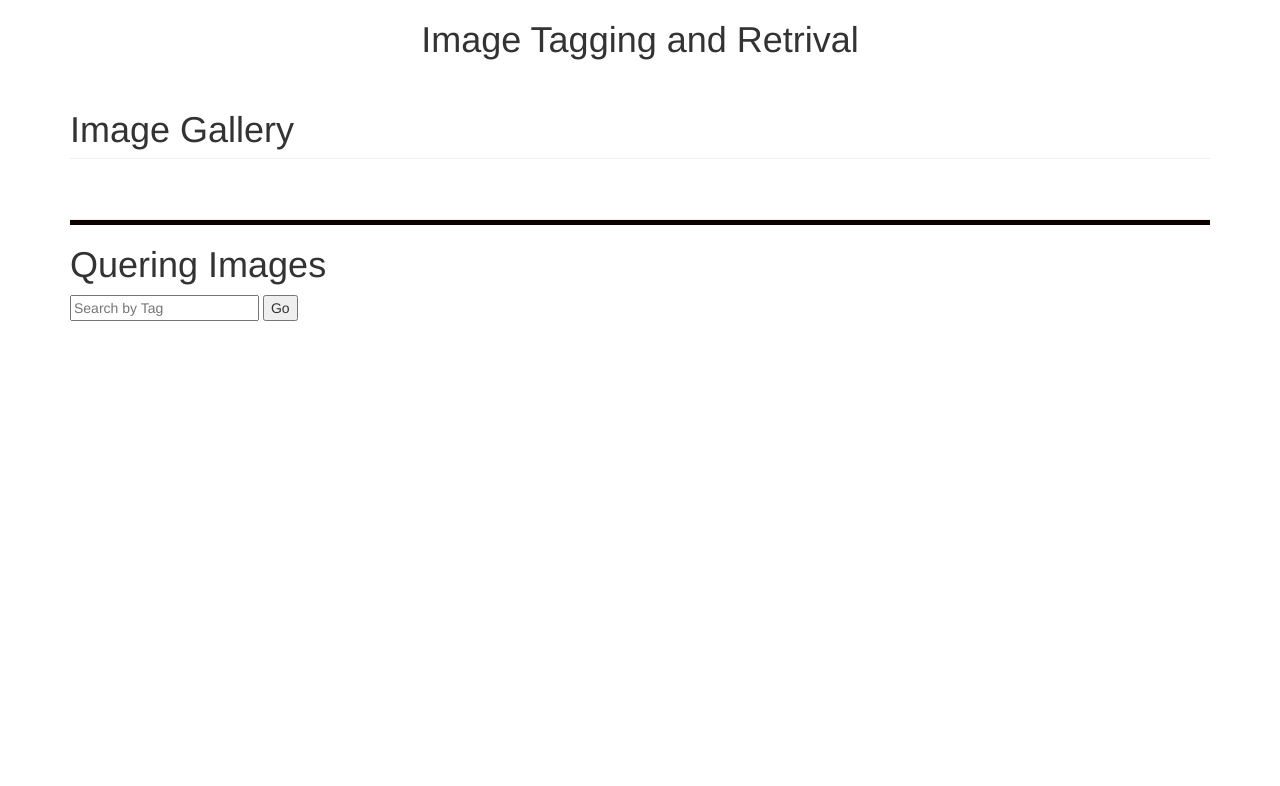
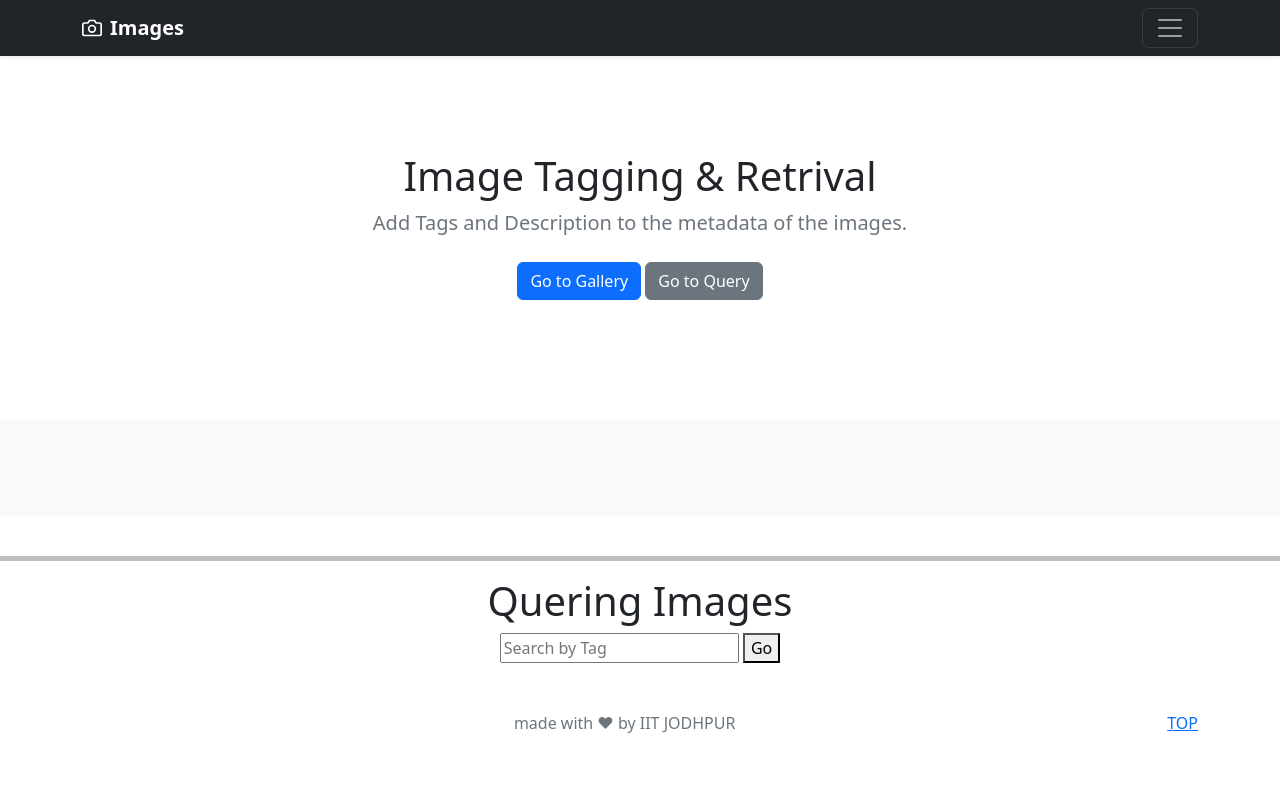
Before and after one commit to shubhamByte/Image_Tagging_and_Retrival, a Flask app: template templates/index.html in a window 1280 px wide. Shown: the top 786 px of the page. Run offline with Flask 2, Linux system fonts and the light colour scheme; the template is opened without the code that fills it, so the values that code supplies are empty; some libraries are stand-ins or nearby versions.

Commit message:
modified index.html with card

```diff
--- a/templates/index.html
+++ b/templates/index.html
@@ -5,81 +5,127 @@
     <title>Image_Render</title>
 
      <!-- BOOTSTRAP CDN -->
-    <link rel="stylesheet" href="https://maxcdn.bootstrapcdn.com/bootstrap/3.3.6/css/bootstrap.min.css"
-    integrity="sha384-1q8mTJOASx8j1Au+a5WDVnPi2lkFfwwEAa8hDDdjZlpLegxhjVME1fgjWPGmkzs7" crossorigin="anonymous">
+     <link href="https://cdn.jsdelivr.net/npm/bootstrap@5.2.0-beta1/dist/css/bootstrap.min.css" rel="stylesheet"
+     integrity="sha384-0evHe/X+R7YkIZDRvuzKMRqM+OrBnVFBL6DOitfPri4tjfHxaWutUpFmBp4vmVor" crossorigin="anonymous">
 
-    <!-- custom style -->
-    <style>
-    .img-responsive{
-        width: 700px;
-        height: 300px;
-
-    }
-</style>
 </head>
 
 
 <body >
-    <h1 style ="text-align: center;">Image Tagging and Retrival</h1>
+    <header>
+        <div class="collapse bg-dark" id="navbarHeader">
+          <div class="container">
+            <div class="row">
+              <div class="col-sm-8 col-md-7 py-4">
+                <h4 class="text-white">About</h4>
+              </div>
+              <div class="col-sm-4 offset-md-1 py-4">
+                <h4 class="text-white">Contact</h4>
+                <ul class="list-unstyled">
+                  <li><a href="#" class="text-white">Twitter</a></li>
+                  <li><a href="#" class="text-white">Facebook</a></li>
+                  <li><a href="#" class="text-white">Email</a></li>
+                </ul>
+              </div>
+            </div>
+          </div>
+        </div>
+        <div class="navbar navbar-dark bg-dark shadow-sm">
+          <div class="container">
+            <a href="#" class="navbar-brand d-flex align-items-center">
+              <svg xmlns="http://www.w3.org/2000/svg" width="20" height="20" fill="none" stroke="currentColor"
+                stroke-linecap="round" stroke-linejoin="round" stroke-width="2" aria-hidden="true" class="me-2"
+                viewBox="0 0 24 24">
+                <path d="M23 19a2 2 0 0 1-2 2H3a2 2 0 0 1-2-2V8a2 2 0 0 1 2-2h4l2-3h6l2 3h4a2 2 0 0 1 2 2z" />
+                <circle cx="12" cy="13" r="4" />
+              </svg>
+              <strong>Images</strong>
+            </a>
+            <button class="navbar-toggler" type="button" data-bs-toggle="collapse" data-bs-target="#navbarHeader"
+              aria-controls="navbarHeader" aria-expanded="false" aria-label="Toggle navigation">
+              <span class="navbar-toggler-icon"></span>
+            </button>
+          </div>
+        </div>
+    </header>
 
-    <div class="container">
+    <section class="py-5 text-center container">
+        <div class="row py-lg-5">
+          <div class="col-lg-6 col-md-8 mx-auto">
+            <h1 class="fw-light">Image Tagging & Retrival</h1>
+            <p class="lead text-muted">Add Tags and Description to the metadata of the images.</p>
+            <p>
+              <a href="#gallery" class="btn btn-primary my-2">Go to Gallery</a>
+              <a href="#query" class="btn btn-secondary my-2">Go to Query</a>
+            </p>
+          </div>
+        </div>
+    </section>
 
-        <div class="row">
+    <div class="album py-5 bg-light">
+        <div class="container" id = "gallery">
 
-            <div class="col-lg-12">
-                <h1 class="page-header">Image Gallery</h1>
-            </div>
-            <hr>
+            <div class="row row-cols-1 row-cols-sm-2 row-cols-md-3 g-3">
 
-            <!-- looping through each images in the list -->
                 {% for image_name in image_names %}
-            <div class="col-lg-3">
-                <figure>
-                <img class="img-responsive" src=" {{url_for('send_image', filename=image_name)}}">
+                <div class="col">
+                    <div class="card shadow-sm">
+                        <svg class="bd-placeholder-img card-img-top" width="100%" height="225"
+                            xmlns="http://www.w3.org/2000/svg" role="img" preserveAspectRatio="xMidYMid slice"
+                            focusable="false">
+                            <title>Placeholder</title>
+                            <rect width="100%" height="100%" fill="##e3dede" />
+                            <image class="bd-placeholder-img card-img-top"
+                                href=" {{url_for('send_image', filename=image_name)}}" width="100%" height="225" />
+                        </svg>
 
-                <!--printing the title,tag and discription of particular image below it  by getting info from the passed lists from server -->
-                <b>Title: </b>{{title[image_names.index(image_name)]}}
-                <hr>
-                <b>Description: </b>{{description[image_names.index(image_name)]}}
-                <hr>
-                <b>Tags: </b>{{tags[image_names.index(image_name)]}}
 
-                <hr>
+                        <div class="card-body">
+                            <p class="card-text">Title: {{title[image_names.index(image_name)]}} </p>
+                            <p class="card-text">Description: {{description[image_names.index(image_name)]}} </p>
+                            <p class="card-text">Tags: {{tags[image_names.index(image_name)]}} </p>
 
-                <!-- various forms -->
-                <!-- we are giving the "name attribute" = image_name so that we can recognise later which image form is filled  -->
-                <!-- name attribute of button differentiates which button is pressed among multiple buttons. -->
                             <form action="/" method="post">
-                    <input type="text" name = "{{image_name}}" autocomplete="off" placeholder="Title">
-                    <button type="submit" name = "submit_btn" value = "title">+</button>
+                                <input type="text" name="{{image_name}}" autocomplete="off" placeholder="Title">
+                                <button type="submit" name="submit_btn" value="title">+</button>
                             </form>
 
                             <form action="/" method="post">
-                    <input type="text" name = "{{image_name}}" autocomplete="off" placeholder="Image Description">
-                    <button type="submit" name = "submit_btn" value = "update">Update</button>
+                                <input type="text" name="{{image_name}}" autocomplete="off" placeholder="Image Description">
+                                <button type="submit" name="submit_btn" value="update">Update</button>
                             </form>
 
                             <form action="/" method="post">
-                    <input type="text" name = "{{image_name}}" autocomplete="off" placeholder="Add Tag" >
-                    <button type="submit" name = "submit_btn" value = "add" >Add</button>
+                                <input type="text" name="{{image_name}}" autocomplete="off" placeholder="Add Tag">
+                                <button type="submit" name="submit_btn" value="add">Add</button>
                             </form>
 
                             <form action="/" method="post">
-                    <input type="text" name = "{{image_name}}" autocomplete="off" placeholder="Remove Tag">
-                    <button type="submit" name = "submit_btn" value = "remove">Remove</button>
+                                <input type="text" name="{{image_name}}" autocomplete="off" placeholder="Remove Tag">
+                                <button type="submit" name="submit_btn" value="remove">Remove</button>
                             </form>
+                            <br />
+                            <div class="d-flex justify-content-between align-items-center">
+                                <div class="btn-group">
+                                  <button type="button" class="btn btn-sm btn-outline-secondary">View</button>
+                                  <button type="button" class="btn btn-sm btn-outline-secondary">Edit</button>
+                                </div>
+                            </div>
+                        </div>
 
-                </figure>
+                    </div>
                 </div>
                 {% endfor %}
+            </div>
+        </div>
+    </div>
 
-        </div>
 
 
     <!-- ------------------------------------------------------------------ -->
     <!-- Form code for query -->
 
-    <div>
+    <div id = "query" style = "text-align: center;">
         <br> <hr style="height:5px;color:rgb(8, 0, 0);background-color:rgb(14, 0, 0)">
         <h1>Quering Images</h1>
 
@@ -93,6 +139,18 @@
     <!-- -------------------------------------------------------------------- -->
 </div>
 
+<footer class="text-muted py-5" style="text-align:center;">
+    <div class="container">
+      <p class="float-end mb-1">
+        <a href="#">TOP</a>
+      </p>
+      <p class="mb-1">made with ❤ by IIT JODHPUR</p>
 
+    </div>
+</footer>
+
+<script src="https://cdn.jsdelivr.net/npm/bootstrap@5.2.0-beta1/dist/js/bootstrap.bundle.min.js"
+integrity="sha384-pprn3073KE6tl6bjs2QrFaJGz5/SUsLqktiwsUTF55Jfv3qYSDhgCecCxMW52nD2"
+crossorigin="anonymous"></script>
 </body>
 </html>
```
Lines whose indentation alone changed are shown as unchanged.
